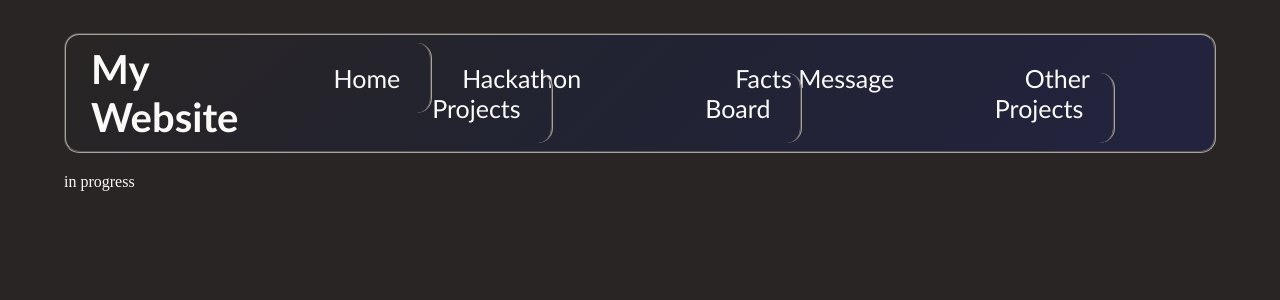
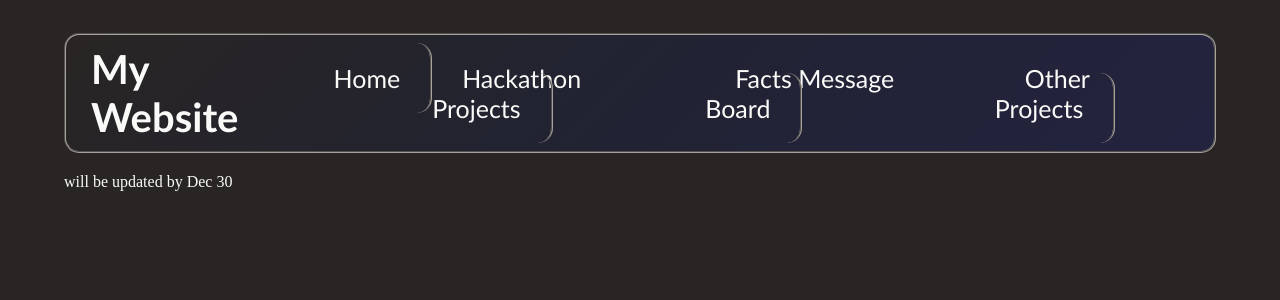
Before and after one commit to amrita-pasupuleti/Portfolio-Website, a React (Create React App) app: page /pages/Hackathon in a window 1280 px wide. Shown: the top 300 px of the page. Built offline with nearby package versions, Linux system fonts and the light colour scheme; a web font is replaced by a local one.

Commit message:
Update Hackathon.js

```diff
--- a/src/pages/Hackathon.js
+++ b/src/pages/Hackathon.js
@@ -3,7 +3,7 @@ import React from "react";
 function Hackathon() {
   return (
     <div>
-      <p>in progress</p>
+      <p>will be updated by Dec 30</p>
     </div>
   );
 }
```
